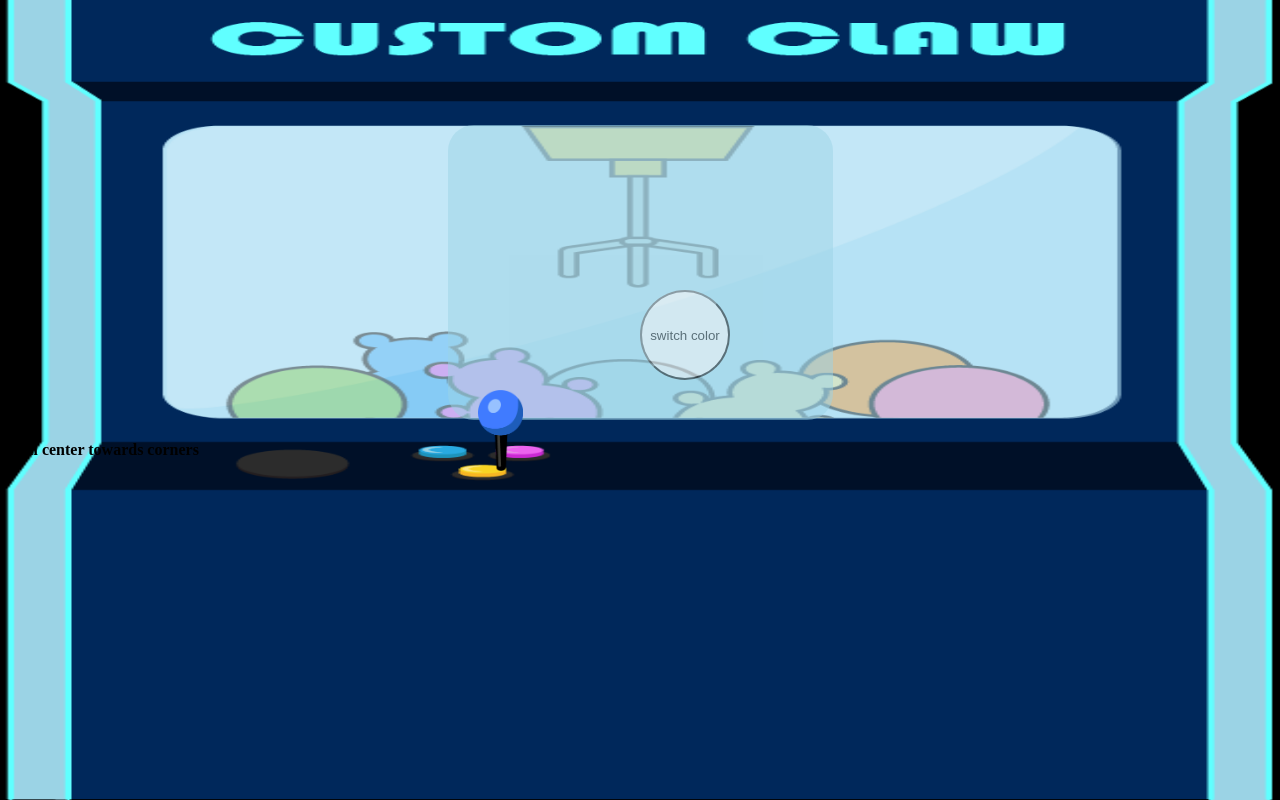
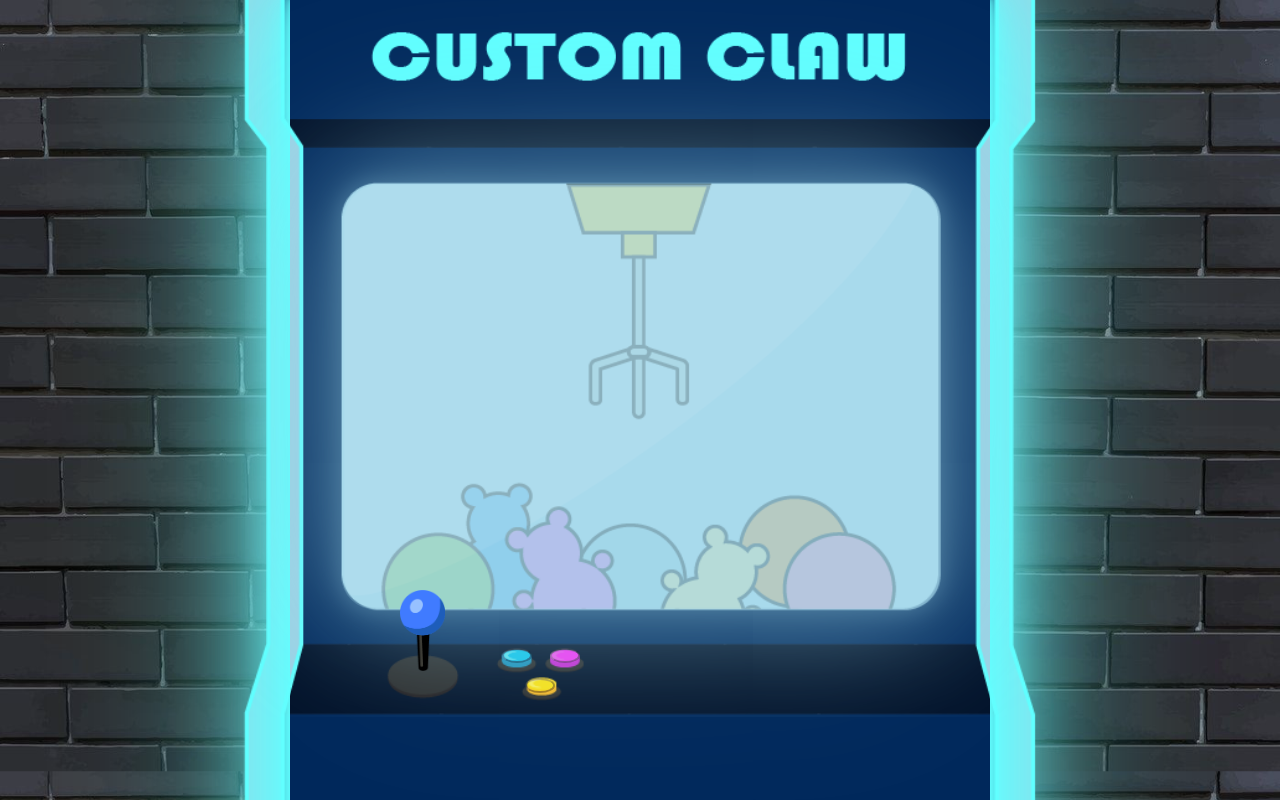
Before and after one commit to sunyeong007/kakaoGameZone, a plain HTML site: page game1.html in a window 1280 px wide. Drawn offline with nearby package versions, Linux system fonts and the light colour scheme.

Commit message:
Update game1.html

```diff
--- a/game1.html
+++ b/game1.html
@@ -11,6 +11,22 @@
         div, body, h1, h2{margin:0; padding:0;}
         body{margin:0; overflow:hidden; }
         body{background-color: black;}
+
+        .back1{
+            width:100%; height:1200px;
+            background-image: url(back1.jpg);
+            position: fixed;
+            /* background-repeat:no-repeat; */
+            background-size:100% ;
+            z-index: -10;
+        }
+        .back2{
+            width:800px;
+            position:absolute; top:0px;
+            z-index:-1;
+            left:calc(50% - 400px);
+        }
+
 
         .center-corner {
         background-size: 0% 0%;
@@ -40,12 +56,7 @@
             background-size:100% auto;
             z-index: -10;
         } */
-        .back2{
-        width:100%;
-        height:800px;
-        z-index:-1;
-        position:absolute; top:0px;
-        }
+
         .stick {
             transition: transform 0.3s;
             transform-origin : 50% 100%;
@@ -53,40 +64,59 @@
 
         }
 
-        .type1{position:absolute; top:390px; left:calc(50% - 162px);}
+        .type1{position:absolute; top:590px; left:calc(50% - 240px);}
 
         .container{
             text-align: center;
             overflow:hidden;
-            border-radius: 26px;
+            border-radius: 35px;
             background-color: #9BD3E5;
-            width: 385px; height: 295px;
+            box-shadow: 0 0 25px #9BD3E5, 0 0 100px #9BD3E5, 0 0 200px #9BD3E5;
+            width: 599px; height: 427px;
             /* cursor:url('총게임커서.png'), auto; */
-            margin:auto;
-            margin-top:125px;
+            position:absolute;
+            top:183px;
+            left:calc(50% - 299px);
             overflow: hidden;
             opacity: 50%;
         }
-        .switch_btn{
-            width:90px; height:90px; border-radius: 50%;
-            position:relative; margin-top:350px; z-index: 1000; position:absolute; top:-60px; left:50%;
+        .light_shadow{
+            margin: auto;
+            width:700px; height:1200px;
+            box-shadow:0 0 5px rgb(99, 255, 255), 0 0 25px rgb(99, 255, 255), 0 0 50px rgb(99, 255, 255),
+            0 0 100px rgb(99, 255, 255), 0 0 200px rgb(99, 255, 255);
+            z-index:-2;
         }
+
+        .switch{
+            width:30px; height:15px; border-radius: 50%;   opacity:30%;
+            position:absolute;  z-index: 2500; position:absolute;
+        }
+
+        .btn1{top:648px; left:calc(50% - 138px); background-color: aqua;}
+        .btn2{top:648px; left:calc(50% - 90px); background-color: magenta;}
+        .btn3{top:678px; left:calc(50% - 115px); background-color: yellow;}
+
+
+
     </style>
 </head>
 <body  scroll="no">
+    <section class="back1">
         <img class="back2" src="게임기1.png">
-
-
-    <div class="container"><button class="switch_btn">switch color</button></div>
-
-
-
+        <div class="light_shadow"></div>
+        <div class="light_shadow"></div>
+        <div class="container"></div>
         <section>
-
             <h4>From center towards corners</h4>
             <!-- <div class='center-corner'>NEXT</div> -->
         </section>
         <img class="stick type1" id="stick"  class="miniToolbarContant"  src="막대1.png">
+        <button class="switch btn1"></button>
+        <button class="switch btn2"></button>
+        <button class="switch btn3"></button>
+    </section>
+
 
 
 
@@ -94,7 +124,19 @@
         var color = ["#60FFFF", "#F8D424", "#EC63EE" ,"#8DCA55", "#2D9CBB", "#A693DB",];
         var i=0;
 
-        document.querySelector("button").addEventListener("click",
+        document.querySelector(".btn1").addEventListener("click",
+            function funcA(){
+                i = i < color.length ? ++i : 0;
+                document.querySelector(".container").style.background = color[i];
+        });
+
+        document.querySelector(".btn2").addEventListener("click",
+            function funcA(){
+                i = i < color.length ? ++i : 0;
+                document.querySelector(".container").style.background = color[i];
+        });
+
+        document.querySelector(".btn3").addEventListener("click",
             function funcA(){
                 i = i < color.length ? ++i : 0;
                 document.querySelector(".container").style.background = color[i];
@@ -103,11 +145,29 @@
         var angle = [30,-30,0,40,-40];
         var i=0;
 
-        document.querySelector("#stick").addEventListener("click",
-            function funcA(){
+        // document.querySelector("#stick").addEventListener("click",
+        //     function funcA(){
+        //         i = i < angle.length ? ++i : 0;
+        //         $(this).css('-webkit-transform','rotate('+angle[i]+'deg)');
+        // })
+
+
+        stick.onclick = function(){
             i = i < angle.length ? ++i : 0;
-                $(this).css('-webkit-transform','rotate('+angle[i]+'deg)');
-        })
+
+            if(i < angle.length){
+                i++;
+            }else{
+                i=0;
+            }
+
+            this.style.transform = "rotate(" + angle[i] + "deg)";
+            // ttt.src = "b.jpg";
+
+            // ttt.src = srcs[i];
+            // ttt.style.background = "url(b.jpg)";
+
+        }
 
 
 
```
Lines whose indentation alone changed are shown as unchanged.
